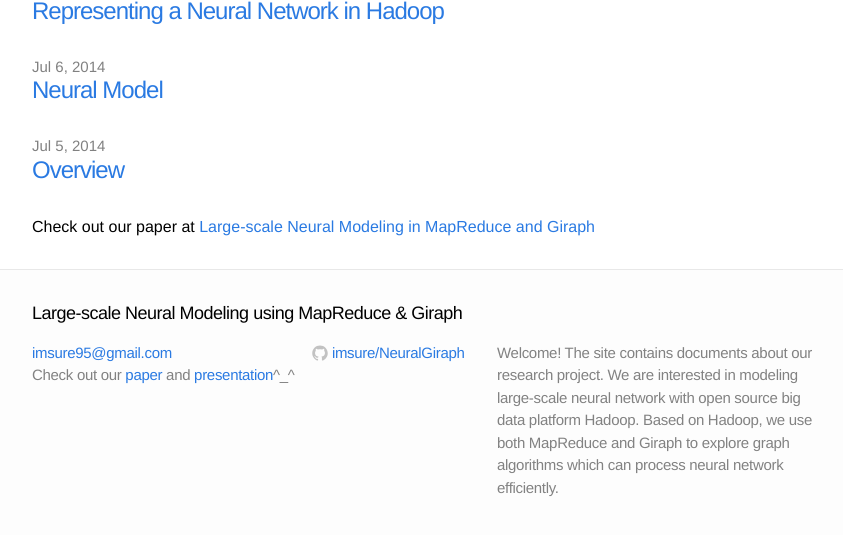
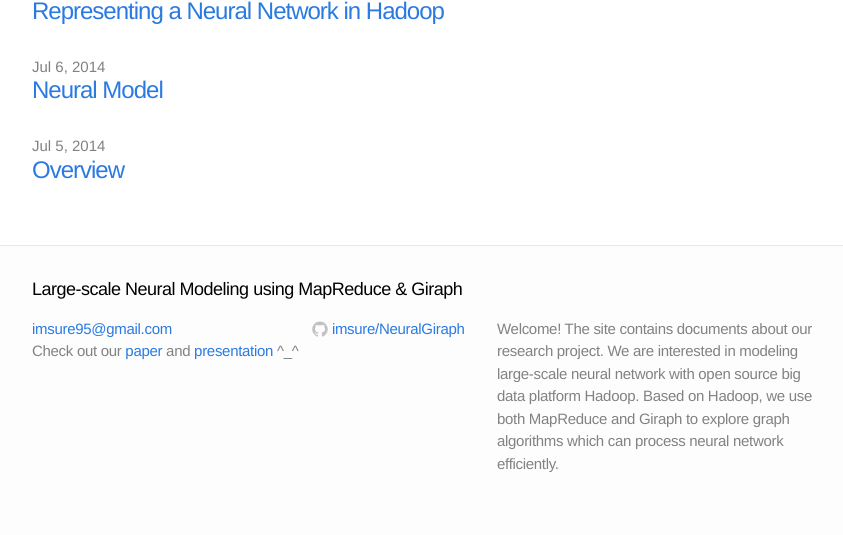
Before and after one commit to imsure/NeuralGiraph, a Jekyll site: the page built from index.html, in a window 1280 px wide, cut to the strip 324-859 px from the top of the page. Shown: the whole strip, without its empty margins (208-1051 px from the left). Built offline with Jekyll 4.4.1, drawn with Linux system fonts in a browser that asks for light colours.

Commit message:
modify footer

```diff
--- a/_includes/footer.html
+++ b/_includes/footer.html
@@ -9,8 +9,9 @@
         <!-- <li>{{ site.title }}</li> -->
         <li><a href="mailto:{{ site.email }}">{{ site.email }}</a></li>
 	<li>Check out our <a href="{{ site.baseurl }}{{ "/neuron_hadoop_final.pdf" }}">
-	paper</a> and <a href="http://www.slideshare.net/imsure/ieee-eittalklargescaleneuralmodelinginmap-reducegiraph">
-	    presentation</a>^_^</li>
+	paper</a>
+	and <a href="http://www.slideshare.net/imsure/ieee-eittalklargescaleneuralmodelinginmap-reducegiraph">presentation</a>
+	^_^</li>
       </ul>
     </div>
 
--- a/index.html
+++ b/index.html
@@ -15,7 +15,4 @@
     {% endfor %}
   </ul>
 
-  <p class="rss-subscribe">Check out our paper at <a href="{{ site.baseurl }}{{ "/neuron_hadoop_final.pdf" }}">
-      Large-scale Neural Modeling in MapReduce and Giraph</a></p>
-
 </div>
```
